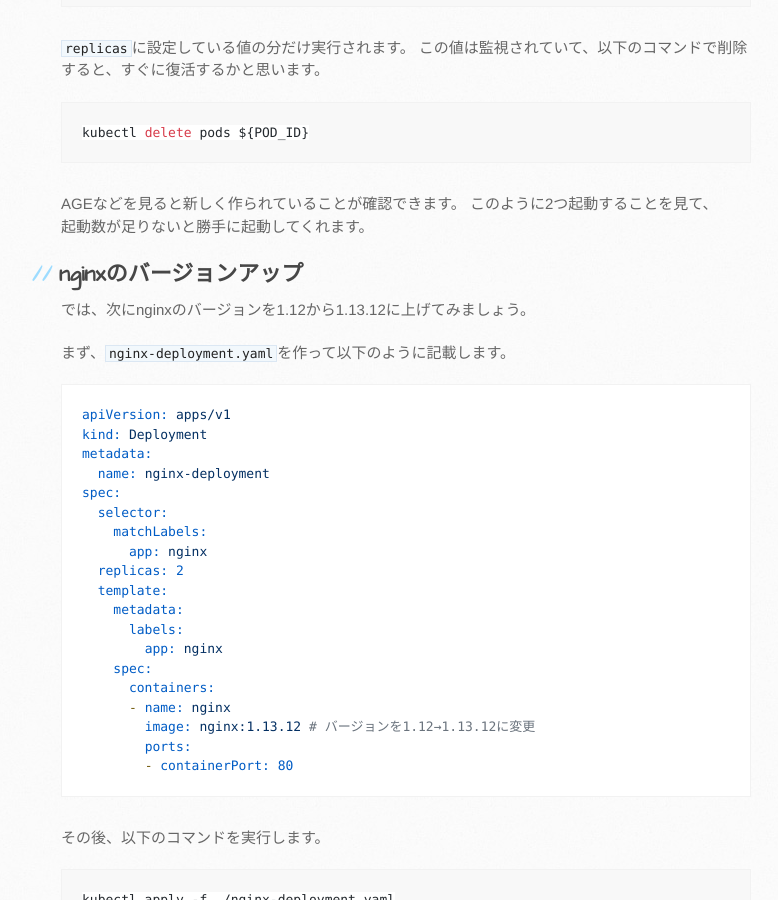
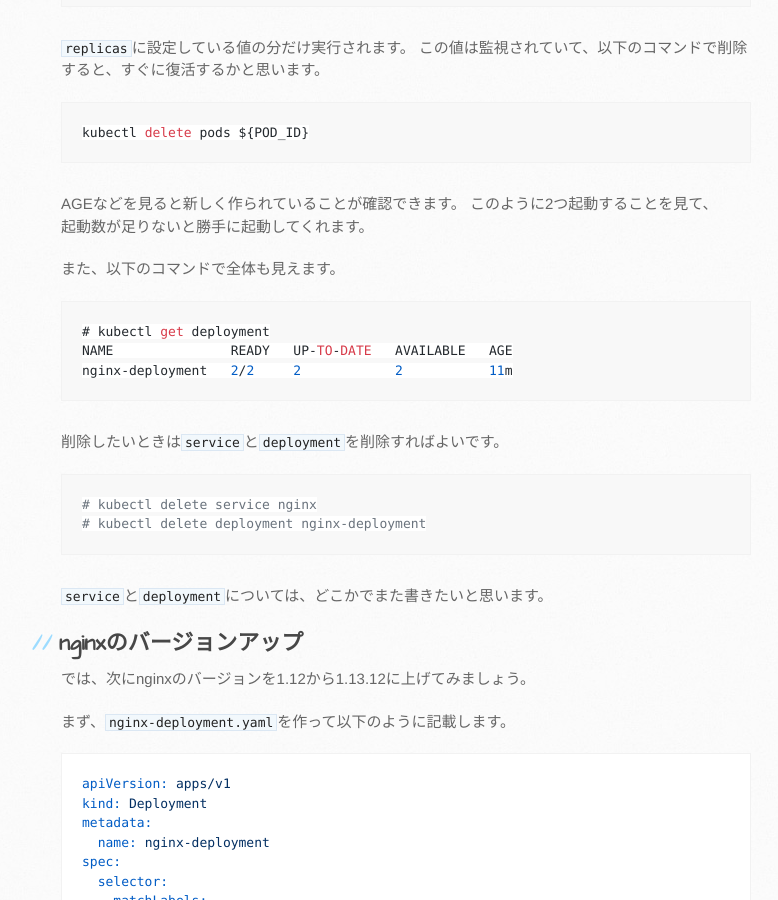
Before and after one commit to mtaketani113/mtaketani113.github.io, a Jekyll site: the page built from it/container/containerPart04.md, in a window 1280 px wide and 900 px high, scrolled down 2820 px. Shown: the whole window, without its empty margins (109-887 px from the left). Built offline with Jekyll 4.4.1, drawn with Linux system fonts in a browser that asks for light colours; comment, search, counter and statistics services are not loaded; the repository's description, which GitHub fills in, is left out.

Commit message:
記事を修正

````diff
--- a/it/container/containerPart04.md
+++ b/it/container/containerPart04.md
@@ -122,6 +122,21 @@ AGEなどを見ると新しく作られていることが確認できます。
 このように2つ起動することを見て、
 起動数が足りないと勝手に起動してくれます。
 
+また、以下のコマンドで全体も見えます。
+```
+# kubectl get deployment
+NAME               READY   UP-TO-DATE   AVAILABLE   AGE
+nginx-deployment   2/2     2            2           11m
+```
+
+削除したいときは`service`と`deployment`を削除すればよいです。
+```
+# kubectl delete service nginx
+# kubectl delete deployment nginx-deployment
+```
+
+`service`と`deployment`については、どこかでまた書きたいと思います。
+
 <a id="anchor3"></a>
 
 ## nginxのバージョンアップ
````
